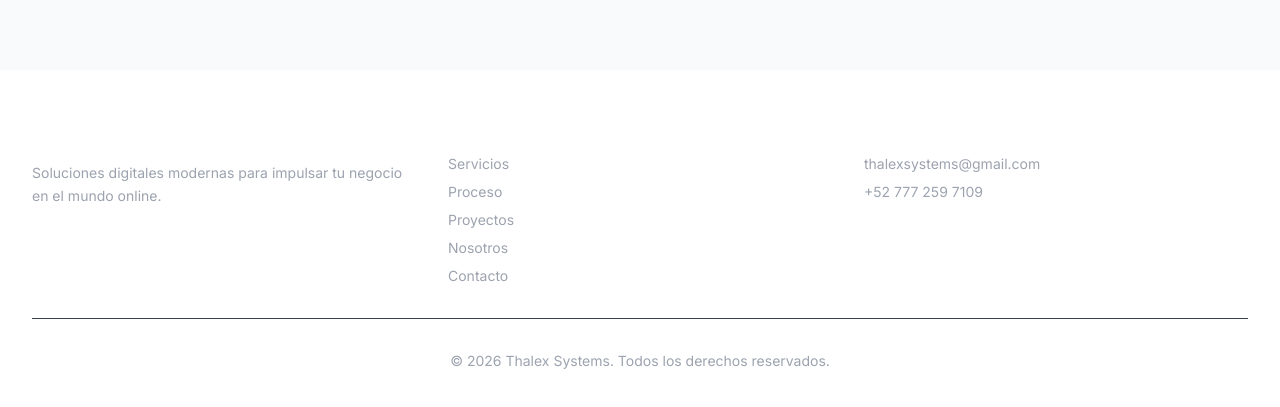
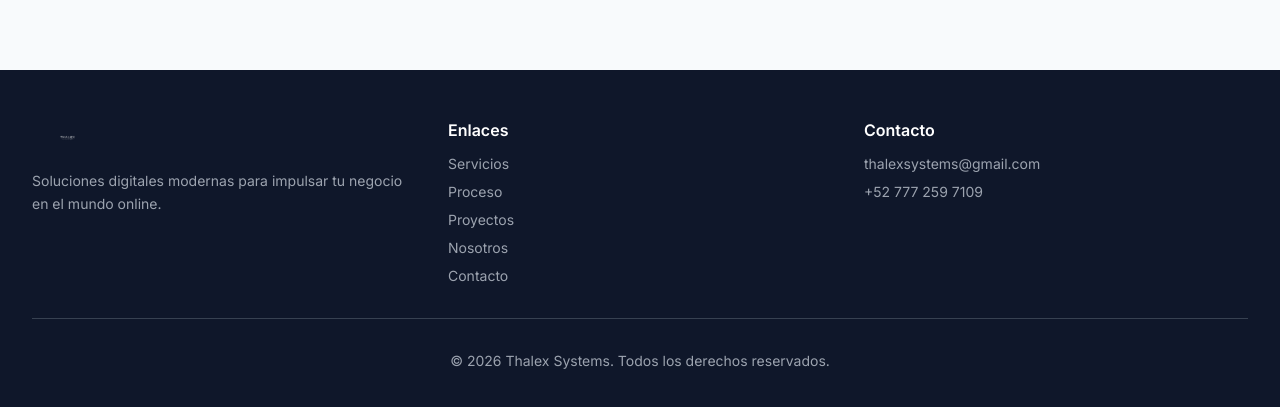
Before and after one commit to uxueadrian/lumma, a React (Vite) app: page / in a window 1280 px wide. Shown: the part 5003-5410 px from the top of the page. Built offline with nearby package versions, Linux system fonts and the light colour scheme; no server answers.

Commit message:
feat: use white logo in footer and fix footer background

```diff
--- a/src/components/Footer.jsx
+++ b/src/components/Footer.jsx
@@ -1,10 +1,14 @@
 export default function Footer() {
   return (
-    <footer className="bg-dark dark:bg-slate-950 text-gray-400">
+    <footer className="bg-slate-900 dark:bg-slate-950 text-gray-400">
       <div className="max-w-7xl mx-auto px-4 sm:px-6 lg:px-8 py-12">
         <div className="grid sm:grid-cols-2 lg:grid-cols-3 gap-8 mb-8">
           <div>
-            <h3 className="text-2xl font-bold text-white mb-3">Thalex Systems</h3>
+            <img
+              src="/THALEX SYSTEMS LOGO BLANCO.png"
+              alt="Thalex Systems"
+              className="h-10 w-auto mb-3"
+            />
             <p className="text-sm leading-relaxed text-gray-400 dark:text-slate-500">
               Soluciones digitales modernas para impulsar tu negocio en el mundo online.
             </p>
```
